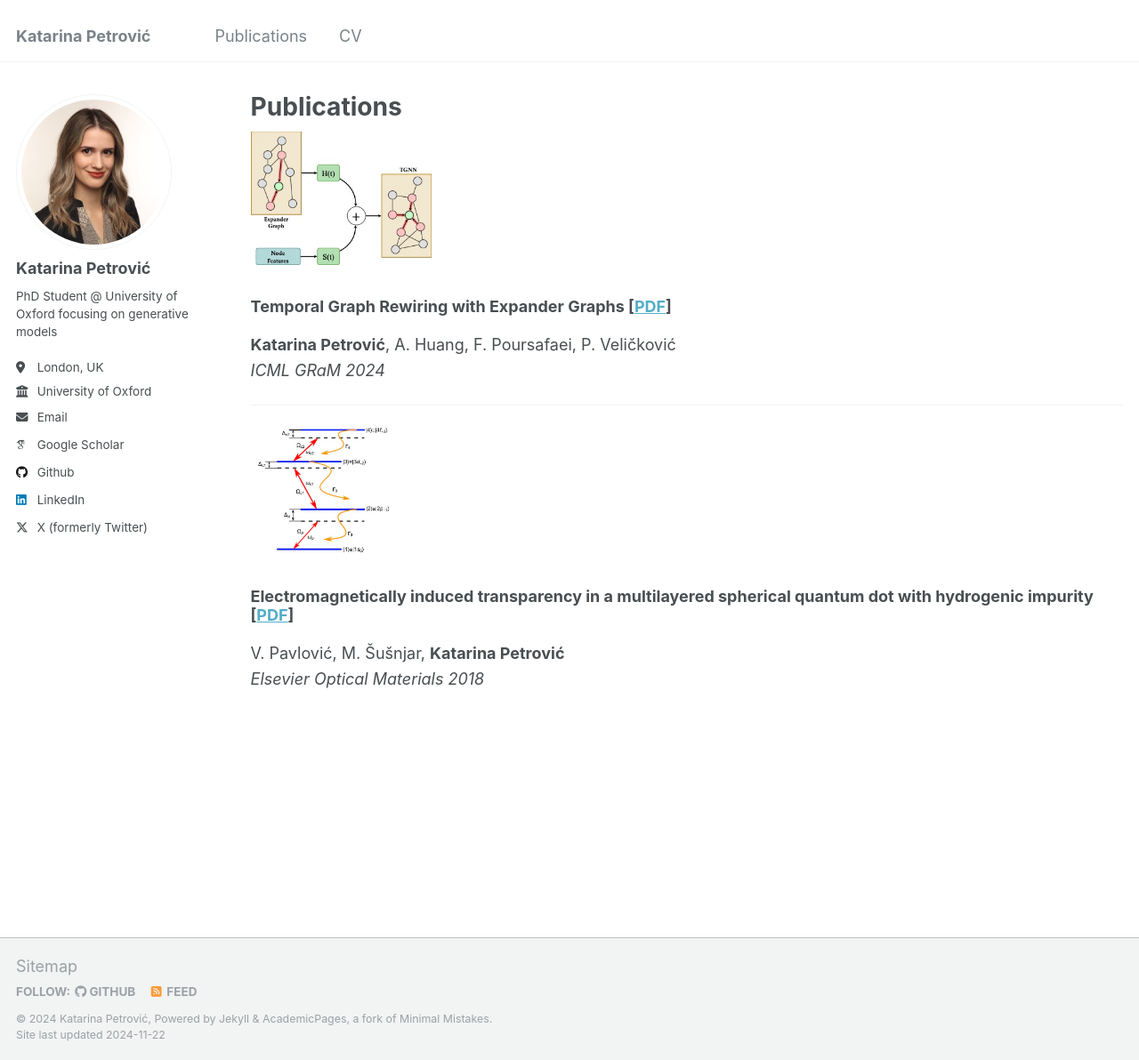
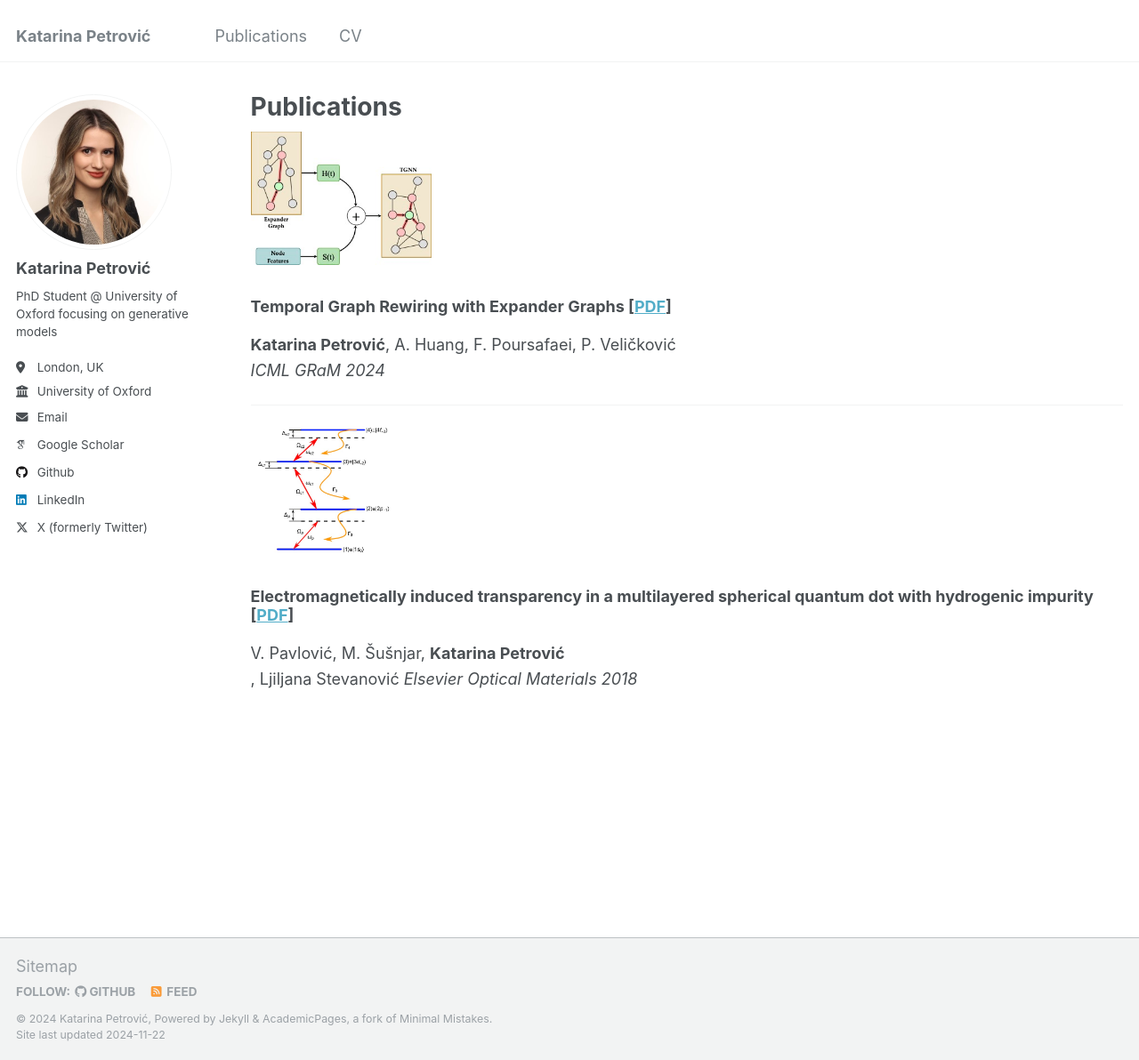
Before and after one commit to kpetrovicc/kpetrovicc.github.io, a Jekyll site: the page built from _pages/publications.html, in a window 1280 px wide and 1192 px high. Shown: the whole window at 89% size. Built offline with Jekyll 4.4.1, drawn with Linux system fonts in a browser that asks for light colours; some web fonts are replaced.

Commit message:
Update publications.html

```diff
--- a/_pages/publications.html
+++ b/_pages/publications.html
@@ -7,9 +7,9 @@ author_profile: true
 
 <div class="container">
   <!-- First Publication -->
-  <div class="row mb-4 align-items-center">
+  <div class="row mb-4">
     <div class="col-md-3">
-      <img src="/images/TGR.jpg" alt="Temporal Graph Rewiring with Expander Graphs" class="img-fluid" style="max-height: 150px; object-fit: contain;">
+      <img src="/images/TGR.jpg" alt="Temporal Graph Rewiring with Expander Graphs" class="img-fluid" style="max-height: 150px; object-fit: contain; display: block;">
     </div>
     <div class="col-md-9">
       <h3 class="mt-0">
@@ -26,9 +26,9 @@ author_profile: true
   <hr>
 
   <!-- Second Publication -->
-  <div class="row mb-4 align-items-center">
+  <div class="row mb-4">
     <div class="col-md-3">
-      <img src="/images/EIT.jpg" alt="Electromagnetically induced transparency in a multilayered spherical quantum dot with hydrogenic impurity" class="img-fluid" style="max-height: 150px; object-fit: contain;">
+      <img src="/images/EIT.jpg" alt="Electromagnetically induced transparency in a multilayered spherical quantum dot with hydrogenic impurity" class="img-fluid" style="max-height: 150px; object-fit: contain; display: block;">
     </div>
     <div class="col-md-9">
       <h3 class="mt-0">
@@ -36,7 +36,7 @@ author_profile: true
         <span>[<a href="https://www.sciencedirect.com/science/article/pii/S0925346718300430" target="_blank">PDF</a>]</span>
       </h3>
       <p style="line-height:1.6; font-size: 18px;">
-        V. Pavlović, M. Šušnjar, <strong>Katarina Petrović</strong><br>
+        V. Pavlović, M. Šušnjar, <strong>Katarina Petrović</strong><br>, Ljiljana Stevanović
         <em>Elsevier Optical Materials 2018</em>
       </p>
     </div>
```
